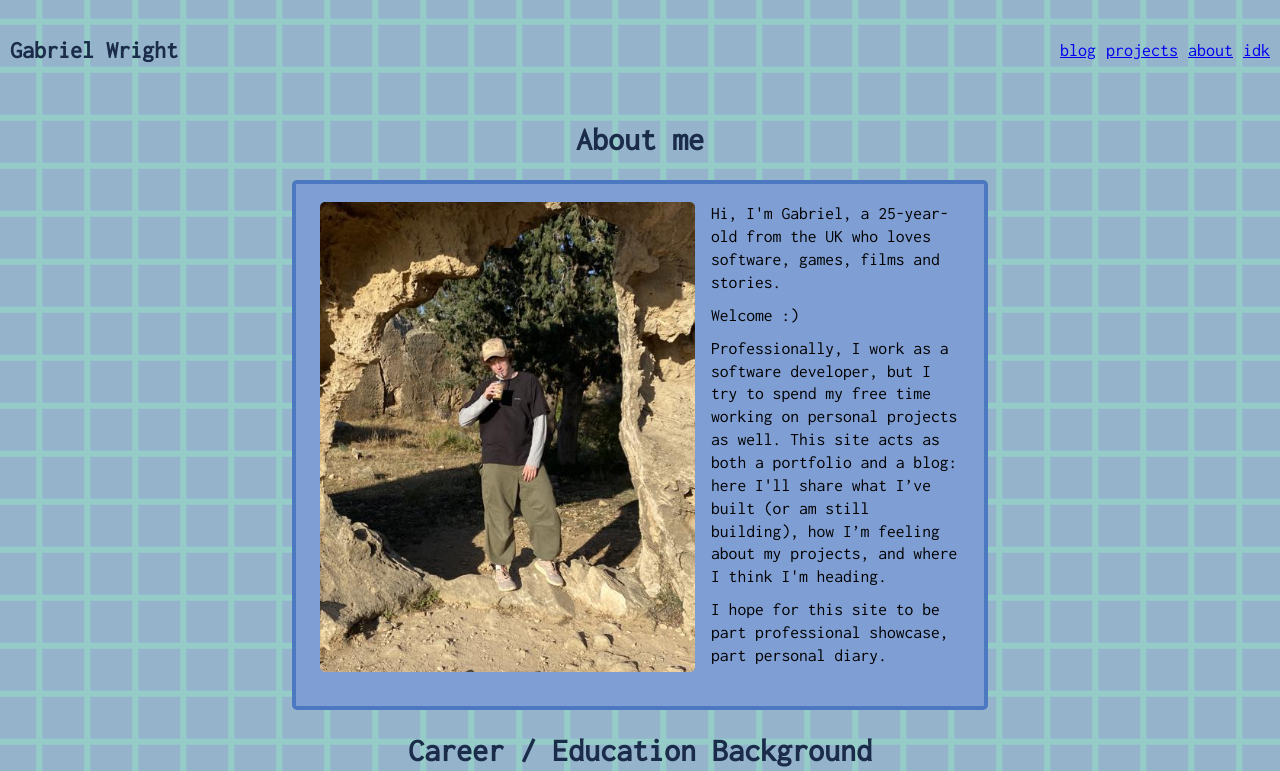
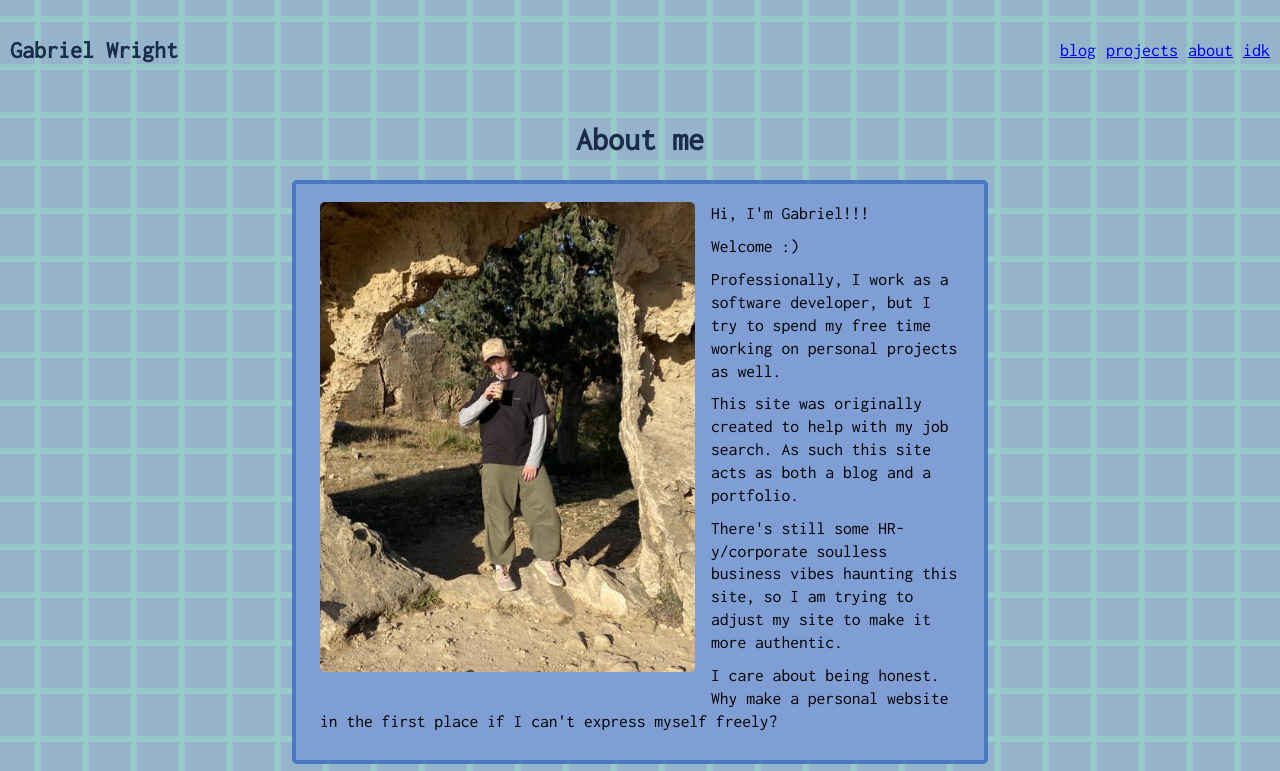
Before and after one commit to Gabriel-Wright/Personal-website, a Jekyll site: the page built from about/index.html, in a window 1280 px wide and 1400 px high, cut to the strip 0-771 px from the top of the window. Built offline with Jekyll 4.4.1, drawn with Linux system fonts in a browser that asks for light colours; some of the changed text lies outside the part shown.

Commit message:
update post job

```diff
--- a/_layouts/standard-blog.html
+++ b/_layouts/standard-blog.html
@@ -4,7 +4,7 @@
 
 <head>
     <meta charset="UTF-8">
-    <title>{{ page.title }} - {{site.title}}</title>
+    <title>{{ page.title }}</title>
     <meta name="description" content="{{ page.description | default: site.description }}">
     <meta name="viewport" content="width=device-width, initial-scale=1.0">
     <link rel="stylesheet" href="{{site.baseurl}}/assets/style.css">
--- a/about/index.html
+++ b/about/index.html
@@ -20,42 +20,28 @@
     <h1 id="about-title">About me</h1>
     <div class="image-text-strip" id="first-about">
         <img src="{{site.baseurl}}/assets/images/gabeCyprus.png" alt="Gabriel-Cyrpus">
-        <p>Hi, I'm Gabriel, a 25-year-old from the UK who loves software, games, films and
-            stories. </p>
+        <p>Hi, I'm Gabriel!!! </p>
         <p> Welcome :)</p>
         <p>Professionally, I work as a software developer, but I try to spend my free time working on personal
-            projects as well. This site acts as both a portfolio and a blog: here I'll share what I’ve built (or am
-            still building), how I’m feeling about my projects, and where I think I'm heading. </p>
-        <p>I hope for this site to be part professional showcase, part personal diary.</p>
+            projects as well.</p>
+        <p>This site was originally created to help with my job search. As such this site acts as both a blog and a portfolio. </p>
+        <p>There's still some HR-y/corporate soulless business vibes haunting this site, so I am trying to adjust my site to make it more authentic.</p>
+        <p>I care about being honest. Why make a personal website in the first place if I can't express myself freely? </p>
     </div>
-    <h1 id="about-title">Career / Education Background</h1>
+    <h1 id="about-title">Background</h1>
     <div class="image-text-strip" id="career-education-background">
         <img src="{{site.baseurl}}/assets/images/gabriel-preppy.JPG" alt="Gabriel Graduation">
-        <p> Currently I'm pursuing a career in software development. My most recent role was at <a
-                href="https://www.diffblue.com/" target="_blank">Diffblue</a> as an SDET. My strongest coding language
-            is <strong>Java</strong>. I’m also confident with <strong>JS</strong> and <strong>C#</strong>. I’m working
-            towards becoming a full-stack developer.</p>
+        <p> I grew up in Salisbury (the smallest city in the UK)! Currently I'm employed as a software developer. I work full stack.
+            I would say I'm most confident working with a Java/JS tech stack, but currently I use a full microsoft stack with C#/.NET (yes, I do hate my life). </p>
         <p>I studied at the University of Warwick from 2018 - 2022: </p>
         <ul>
             <li><strong>BSc in Mathematics - First Class Honours (2018-2021) </strong>
                 <p>I started off studying joint Maths & Philosophy, but later switched to a full Mathematics course.
-                    Philosophy was interesting - but I struggled with how it was examined at University.</p>
-                <p>Specialised in Mathematical Analysis and Abstract Algebra, including real/complex analysis, group
-                    theory and linear alegbra.</p>
-                <p>Achieved a <strong>First Class Honours</strong> in this degree.</p>
-            </li>
+                    I loved Philosophy - but I struggled with how it was examined at University.</p>
             <li><strong>MSc in Data Analytics - Distinction (2021-2022)</strong>
-                <p>Switched to Data Analytics for my masters to apply my maths background to real world problems.</p>
-                <p>Covered Machine Learning, Statistic Modelling and Algorithmic Game Theory. </p>
-                <p>My dissertation focused on convergent states of Opinion Dynamic environments.</p>
-                <p>Achieved a <strong>Distinction</strong> in my masters.</p>
+                <p>Switched to Data Analytics for my masters to transition to computational roles.</p>
             </li>
         </ul>
-    </div>
-    <h1 id="about-title"><a href="{{ site.baseurl }}/assets/pdf/CV2025GabrielWright.pdf" target="_blank">CV</a></h1>
-    <div class="pdf-container">
-        <embed src="{{ site.baseurl }}/assets/pdf/CV2025GabrielWright.pdf" type="application/pdf" width="80%"
-            height="600px" class="pdf" />
     </div>
 
     <footer class="footer">
```
Also changed, not shown: _blogs/new-website-design.md (+1 -1 lines), _blogs/salisbury-giant.md (+1 -1 lines), _blogs/time-alone.md (+2 -2 lines).
